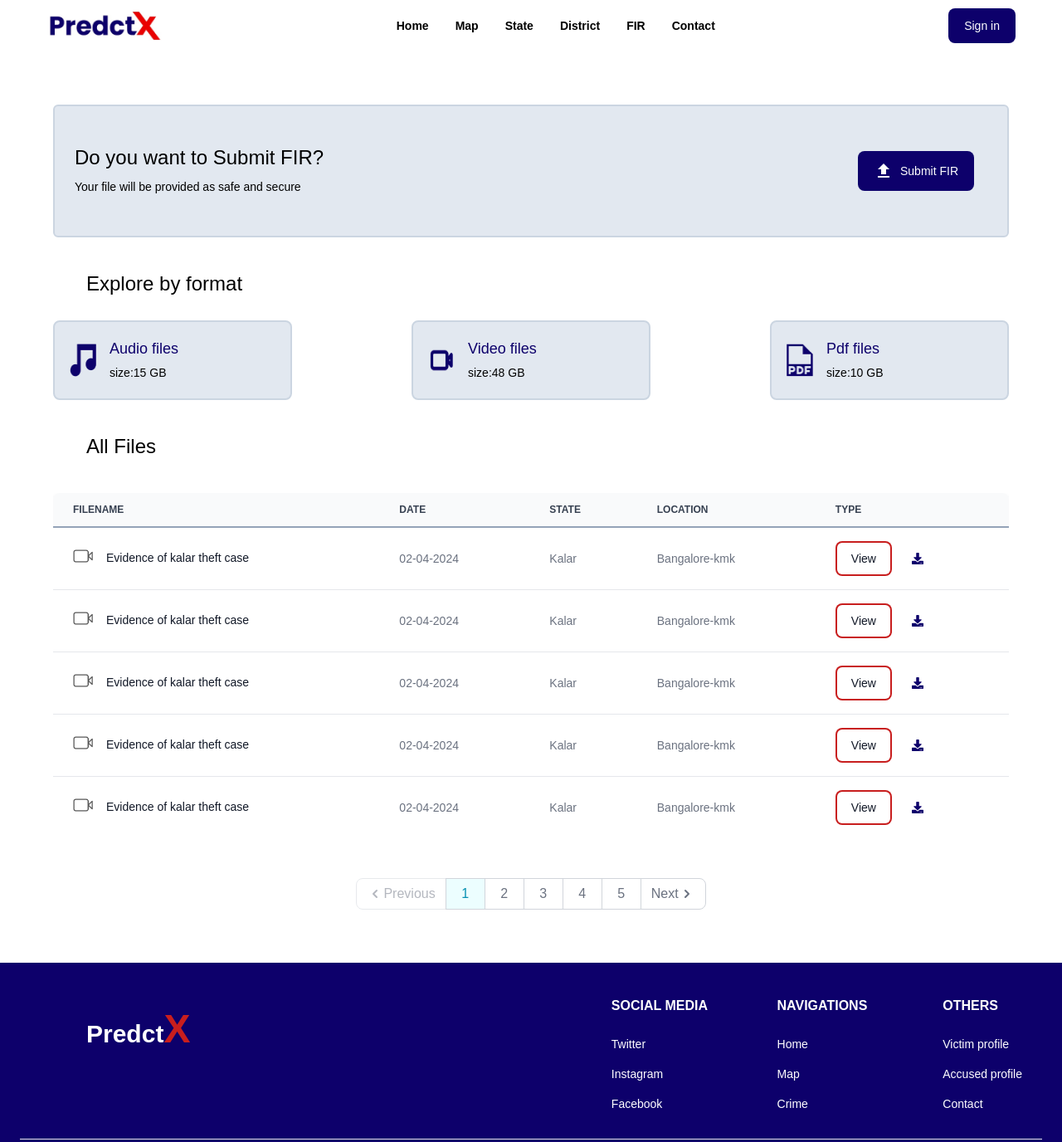
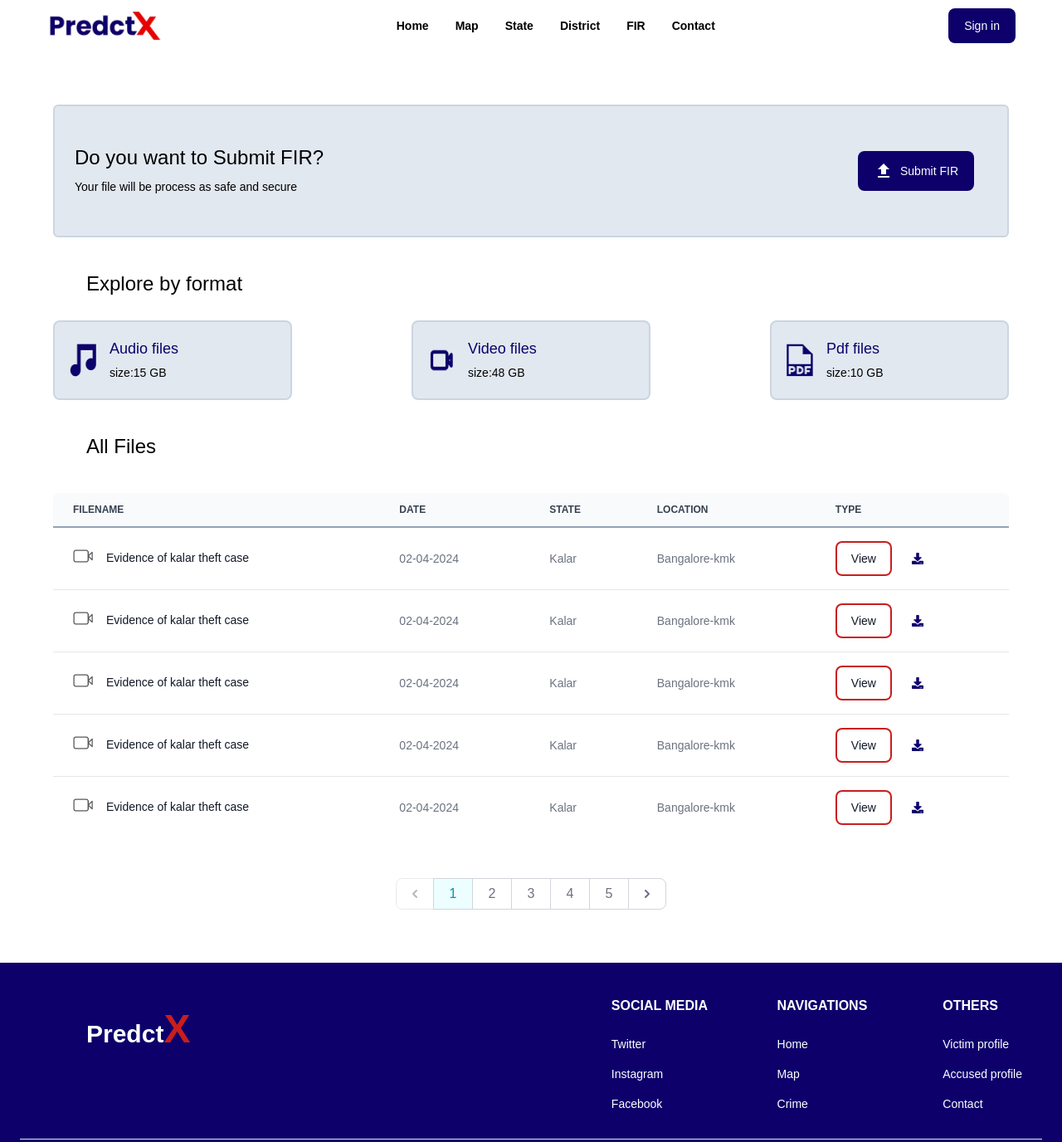
Before and after one commit to securedapp-github/PredictX, a React (Create React App) app in the folder frontend/: page /fir in a window 1280 px wide. Shown: the top 1376 px of the page at 83% size. Built offline with nearby package versions, Linux system fonts and the light colour scheme.

Commit message:
fir page completed

```diff
--- a/frontend/src/Pages/Fir.js
+++ b/frontend/src/Pages/Fir.js
@@ -11,14 +11,14 @@ import { FaDownload } from 'react-icons/fa';
 export default function Fir() {
   const [currentPage, setCurrentPage] = useState(1);
 
-  const onPageChange = (page: number) => setCurrentPage(page);
+  const onPageChange = (page) => setCurrentPage(page);
   return (
     <div className='w-full'>
 
       <div className=' w-full lg:w-[90%] my-16 mx-auto'>
 
         <div className='w-full bg-slate-200  border-2 border-slate-300 rounded-md h-40 flex flex-wrap items-center justify-center flex-col gap-3 md:flex-row md:justify-between '>
-            <p className='text-2xl font-medium text-black md:ml-6'>Do you want to Submit FIR? <br /> <span className='  text-sm font-normal'>Your file will be provided as safe and secure</span></p>
+            <p className='text-xl sm:text-2xl font-medium text-black md:ml-6'>Do you want to Submit FIR? <br /> <span className='  text-sm font-normal'>Your file will be process as safe and secure</span></p>
             <Button color='blue' className="mr-10 rounded-lg bg-mybg z-50 h-12"><Link to='/signin' className='flex justify-center items-center gap-2'><img src={Submit} alt='' /> Submit FIR</Link></Button>
         </div>
         <h1 className='font-medium text-2xl ml-4 md:ml-10  mt-10'>Explore by format</h1>
@@ -114,8 +114,9 @@ export default function Fir() {
     </div>
 
 
-    <div className="flex overflow-x-auto sm:justify-center mt-10 ">
-      <Pagination currentPage={currentPage} totalPages={100} onPageChange={onPageChange} showIcons color='blue' />
+    <div className="flex overflow-x-auto justify-center mt-10 ">
+      <Pagination currentPage={currentPage} totalPages={100} onPageChange={onPageChange} previousLabel=" "
+        nextLabel=" " showIcons  />
     </div>
 
 
```
